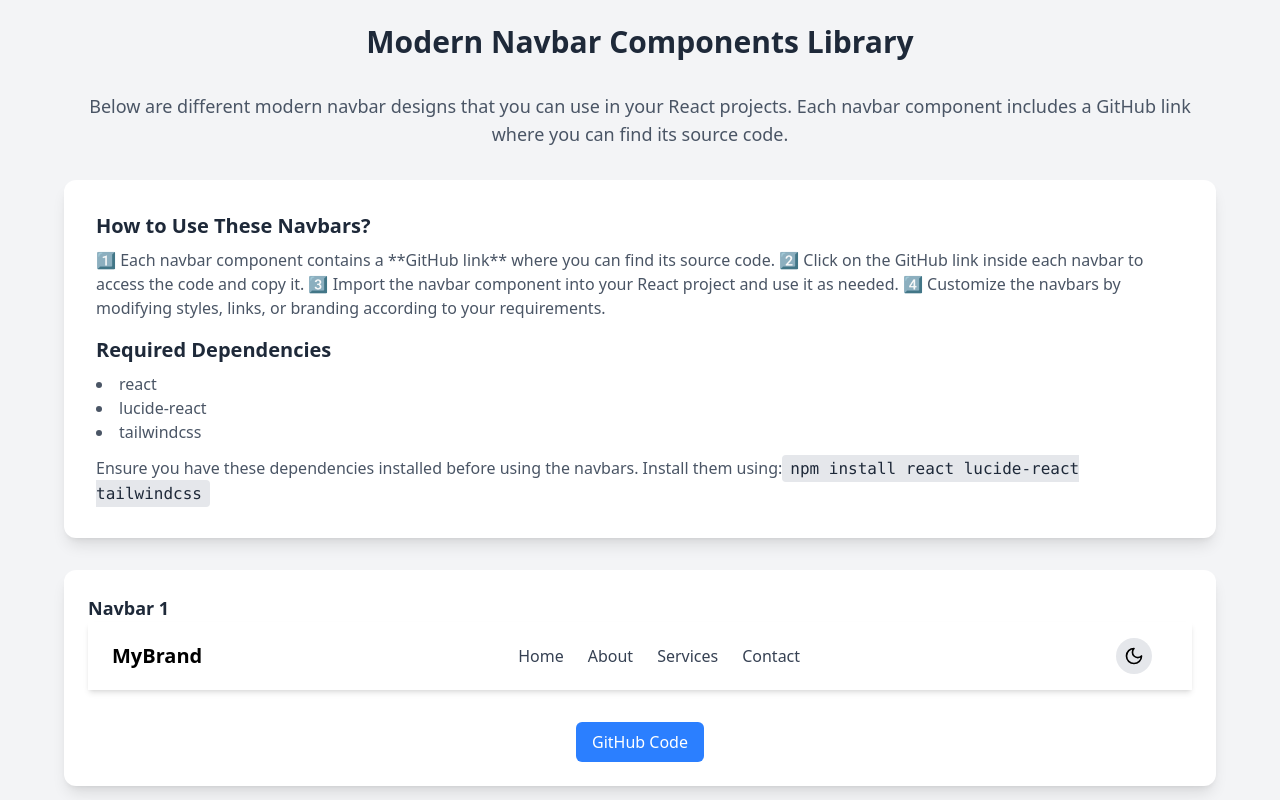
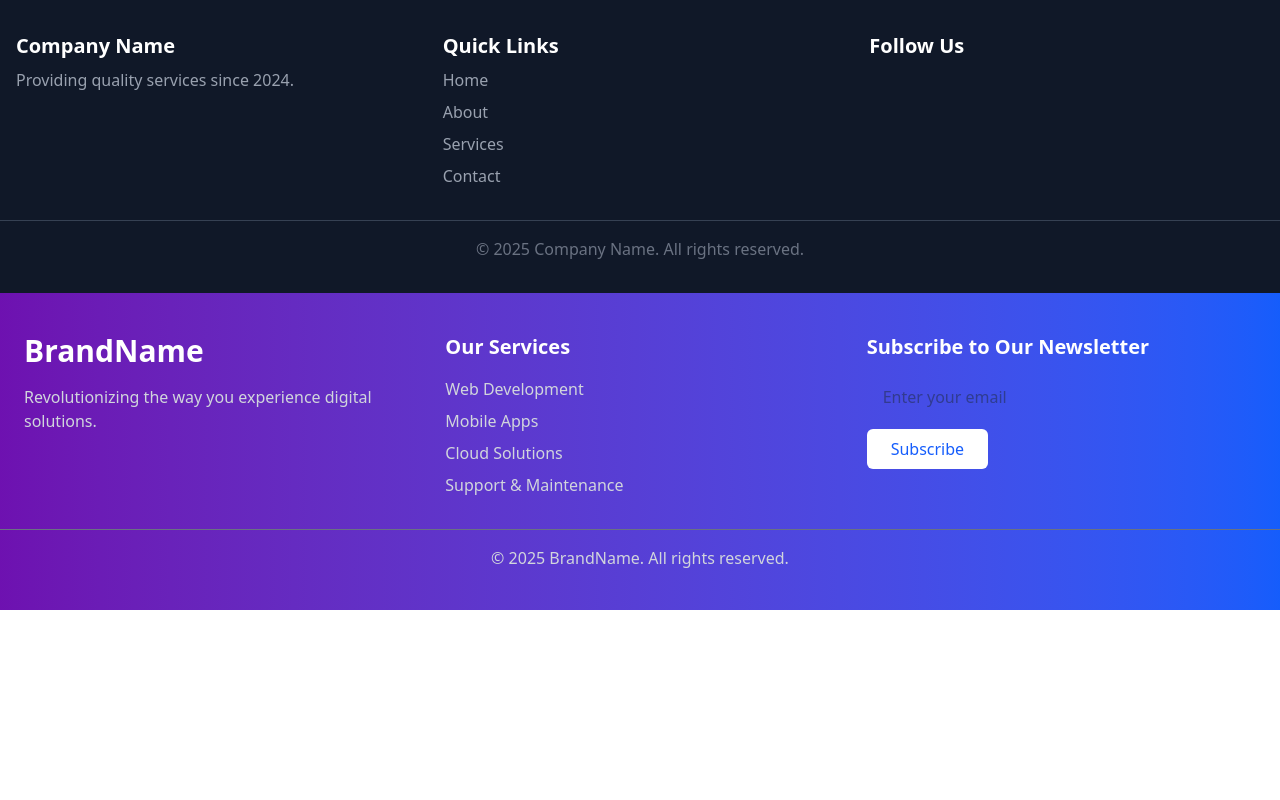
Before and after one commit to coder-prashant-raut/TWIND-UI, a React (Vite) app: page / in a window 1280 px wide. Shown: the top 800 px of the page. Built offline with nearby package versions, Linux system fonts and the light colour scheme.

Commit message:
added footer components

```diff
--- a/src/App.jsx
+++ b/src/App.jsx
@@ -1,12 +1,14 @@
 import { useState } from "react";
 import NavBars from "./components/navbars/NavBars";
+import Footers from "./components/footers/Footers";
 
 function App() {
   const [count, setCount] = useState(0);
 
   return (
     <>
-      <NavBars />
+      {/* <NavBars /> */}
+      <Footers/>
     </>
   );
 }
--- /dev/null
+++ b/src/components/footers/Footer1.jsx
@@ -0,0 +1,47 @@
+const Footer1 = () => {
+    return (
+      <footer className="bg-gray-900 text-white py-8">
+        <div className="container mx-auto px-4 grid grid-cols-1 md:grid-cols-3 gap-8 text-center md:text-left">
+          {/* Company Info */}
+          <div>
+            <h2 className="text-xl font-semibold">Company Name</h2>
+            <p className="mt-2 text-gray-400">Providing quality services since 2024.</p>
+          </div>
+
+          {/* Quick Links */}
+          <div>
+            <h2 className="text-xl font-semibold">Quick Links</h2>
+            <ul className="mt-2 space-y-2">
+              <li><a href="#" className="text-gray-400 hover:text-white">Home</a></li>
+              <li><a href="#" className="text-gray-400 hover:text-white">About</a></li>
+              <li><a href="#" className="text-gray-400 hover:text-white">Services</a></li>
+              <li><a href="#" className="text-gray-400 hover:text-white">Contact</a></li>
+            </ul>
+          </div>
+
+          {/* Social Media Links */}
+          <div>
+            <h2 className="text-xl font-semibold">Follow Us</h2>
+            <div className="flex justify-center md:justify-start mt-2 space-x-4">
+              <a href="#" className="text-gray-400 hover:text-white">
+                <i className="fab fa-facebook-f"></i>
+              </a>
+              <a href="#" className="text-gray-400 hover:text-white">
+                <i className="fab fa-twitter"></i>
+              </a>
+              <a href="#" className="text-gray-400 hover:text-white">
+                <i className="fab fa-instagram"></i>
+              </a>
+            </div>
+          </div>
+        </div>
+
+        {/* Copyright */}
+        <div className="mt-8 text-center text-gray-500 border-t border-gray-700 pt-4">
+          &copy; {new Date().getFullYear()} Company Name. All rights reserved.
+        </div>
+      </footer>
+    );
+  };
+
+  export default Footer1;
--- /dev/null
+++ b/src/components/footers/Footer2.jsx
@@ -0,0 +1,40 @@
+const Footer2 = () => {
+    return (
+      <footer className="bg-gradient-to-r from-purple-800 to-blue-600 text-white py-10">
+        <div className="container mx-auto px-6 grid grid-cols-1 md:grid-cols-3 gap-8 text-center md:text-left">
+          {/* Brand Section */}
+          <div>
+            <h2 className="text-3xl font-extrabold text-white">BrandName</h2>
+            <p className="mt-4 text-gray-300">Revolutionizing the way you experience digital solutions.</p>
+          </div>
+
+          {/* Services */}
+          <div>
+            <h2 className="text-xl font-semibold">Our Services</h2>
+            <ul className="mt-4 space-y-2">
+              <li><a href="#" className="text-gray-300 hover:text-white transition-all">Web Development</a></li>
+              <li><a href="#" className="text-gray-300 hover:text-white transition-all">Mobile Apps</a></li>
+              <li><a href="#" className="text-gray-300 hover:text-white transition-all">Cloud Solutions</a></li>
+              <li><a href="#" className="text-gray-300 hover:text-white transition-all">Support & Maintenance</a></li>
+            </ul>
+          </div>
+
+          {/* Newsletter Subscription */}
+          <div>
+            <h2 className="text-xl font-semibold">Subscribe to Our Newsletter</h2>
+            <form className="mt-4 flex flex-col items-center md:items-start">
+              <input type="email" placeholder="Enter your email" className="w-full px-4 py-2 text-gray-800 rounded-md focus:outline-none focus:ring-2 focus:ring-white" />
+              <button className="mt-3 bg-white text-blue-600 px-6 py-2 rounded-md hover:bg-gray-200 transition-all">Subscribe</button>
+            </form>
+          </div>
+        </div>
+
+        {/* Bottom Section */}
+        <div className="mt-8 text-center text-gray-300 border-t border-gray-500 pt-4">
+          &copy; {new Date().getFullYear()} BrandName. All rights reserved.
+        </div>
+      </footer>
+    );
+  };
+
+  export default Footer2;
--- /dev/null
+++ b/src/components/footers/Footers.jsx
@@ -0,0 +1,14 @@
+import React from 'react'
+import Footer1 from './Footer1'
+import Footer2 from './Footer2'
+
+function Footers() {
+  return (
+    <div>
+     <Footer1/>
+     <Footer2/>
+    </div>
+  )
+}
+
+export default Footers
--- a/src/components/navbars/NavBar1.jsx
+++ b/src/components/navbars/NavBar1.jsx
@@ -65,7 +65,7 @@ export default function Navbar1() {
       {/* GitHub Code Link Section */}
       <div className="text-center mt-6">
         <a
-          href="https://github.com/your-repo"
+          href="https://github.com/coder-prashant-raut/TWIND-UI/blob/main/src/components/navbars/NavBar1.jsx"
           target="_blank"
           className="bg-blue-500 text-white px-4 py-2 rounded-md inline-block mt-2"
         >
--- a/src/components/navbars/NavBar2.jsx
+++ b/src/components/navbars/NavBar2.jsx
@@ -65,7 +65,7 @@ export default function Navbar2() {
       {/* GitHub Code Link Section */}
       <div className="text-center mt-6">
         <a
-          href="https://github.com/your-repo"
+          href="https://github.com/coder-prashant-raut/TWIND-UI/blob/main/src/components/navbars/NavBar2.jsx"
           target="_blank"
           className="bg-blue-500 text-white px-4 py-2 rounded-md inline-block mt-2"
         >
--- a/src/components/navbars/NavBar3.jsx
+++ b/src/components/navbars/NavBar3.jsx
@@ -65,7 +65,7 @@ export default function Navbar3() {
       {/* GitHub Code Link Section */}
       <div className="text-center mt-6">
         <a
-          href="https://github.com/your-repo"
+          href="https://github.com/coder-prashant-raut/TWIND-UI/blob/main/src/components/navbars/NavBar3.jsx"
           target="_blank"
           className="bg-blue-500 text-white px-4 py-2 rounded-md inline-block mt-2"
         >
--- a/src/components/navbars/NavBar4.jsx
+++ b/src/components/navbars/NavBar4.jsx
@@ -65,7 +65,7 @@ export default function Navbar4() {
       {/* GitHub Code Link Section */}
       <div className="text-center mt-6">
         <a
-          href="https://github.com/your-repo"
+          href="https://github.com/coder-prashant-raut/TWIND-UI/blob/main/src/components/navbars/NavBar4.jsx"
           target="_blank"
           className="bg-blue-500 text-white px-4 py-2 rounded-md inline-block mt-2"
         >
```
